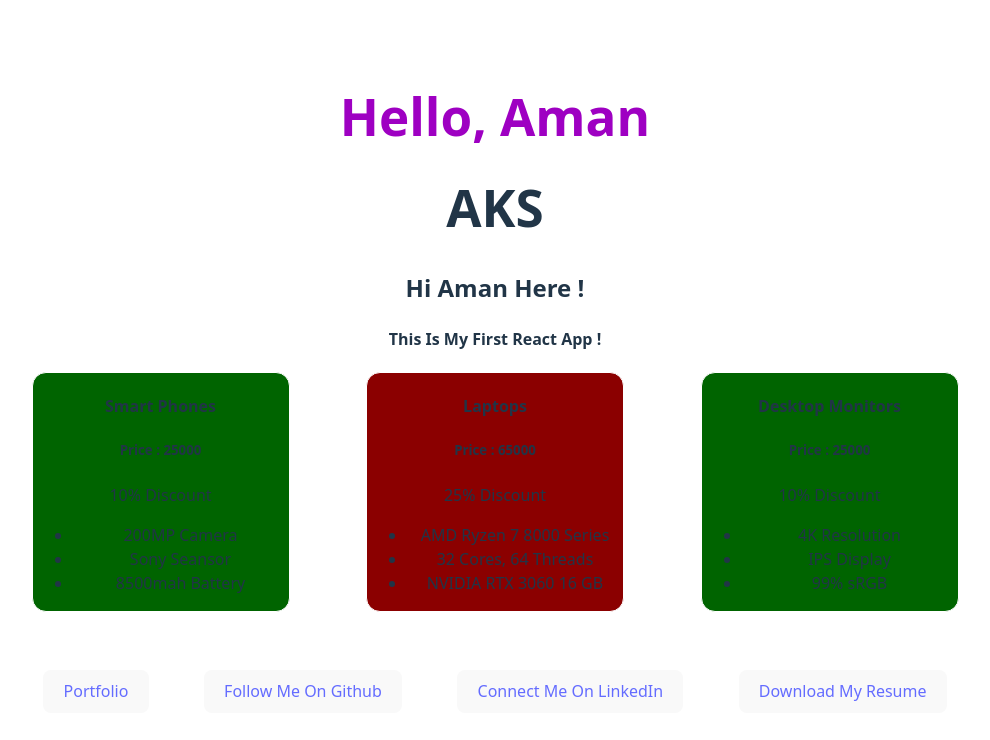
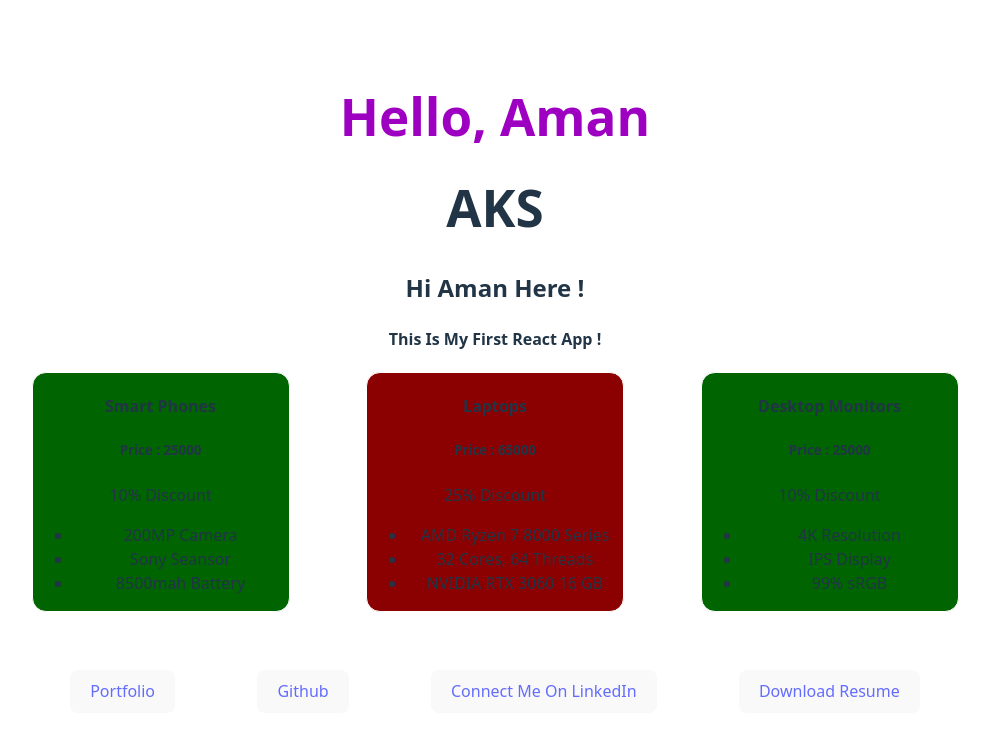
Before and after one commit to amankumarsubudhi/React-Practice, a React (Vite) app: page / in a window 1280 px wide. Shown: the top 740 px of the page, without its empty margins (145-1135 px from the left). Built offline with nearby package versions, Linux system fonts and the light colour scheme.

Commit message:
updated button

```diff
--- a/src/ButtonCard.jsx
+++ b/src/ButtonCard.jsx
@@ -12,7 +12,7 @@ function ButtonCard() {
       <div>
         <button>
           <a href="https://github.com/amankumarsubudhi" target="_blank">
-            Follow Me On Github
+          Github
           </a>
         </button>
       </div>
@@ -26,7 +26,7 @@ function ButtonCard() {
       <div>
         <button>
           <a href="https://drive.google.com/file/d/1gYb86QJuRZ3acC_KLkUzeDCrvtjAQqAj/view?usp=sharing" target="_blank">
-            Download My Resume
+            Download Resume
           </a>
         </button>
       </div>
```
